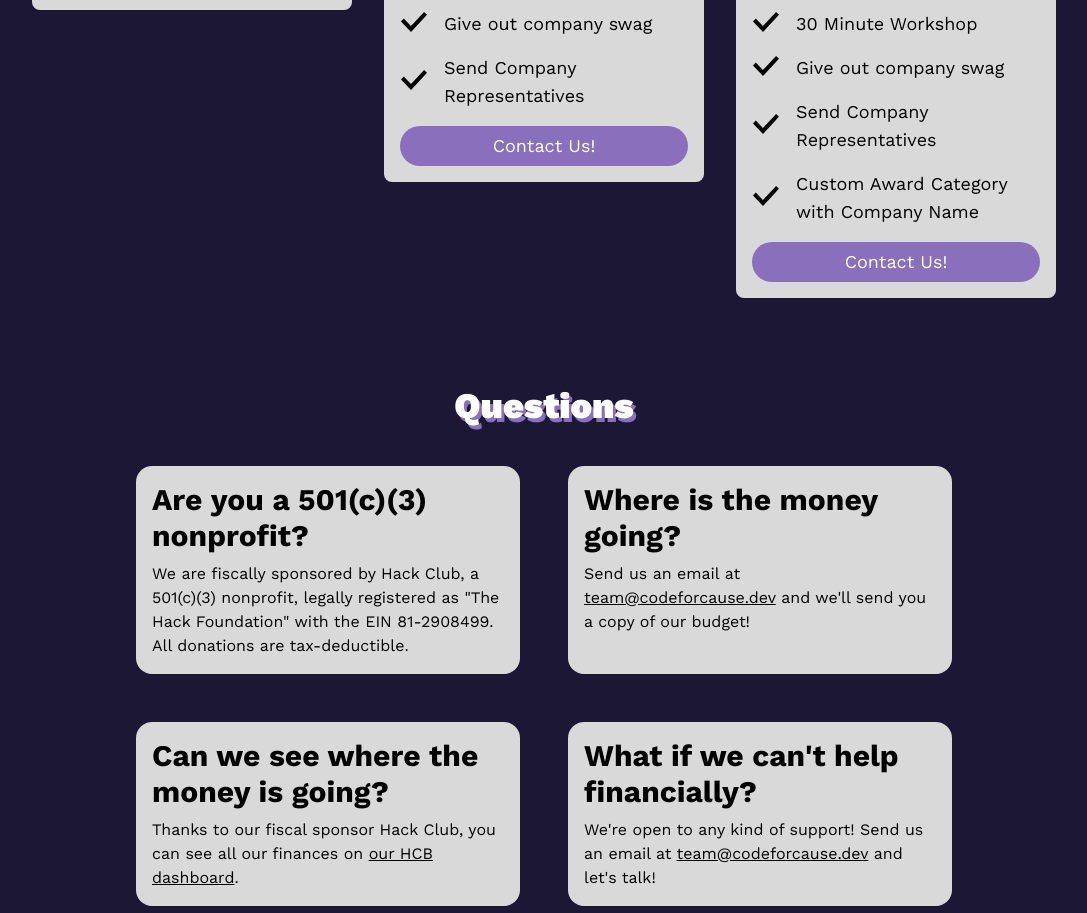
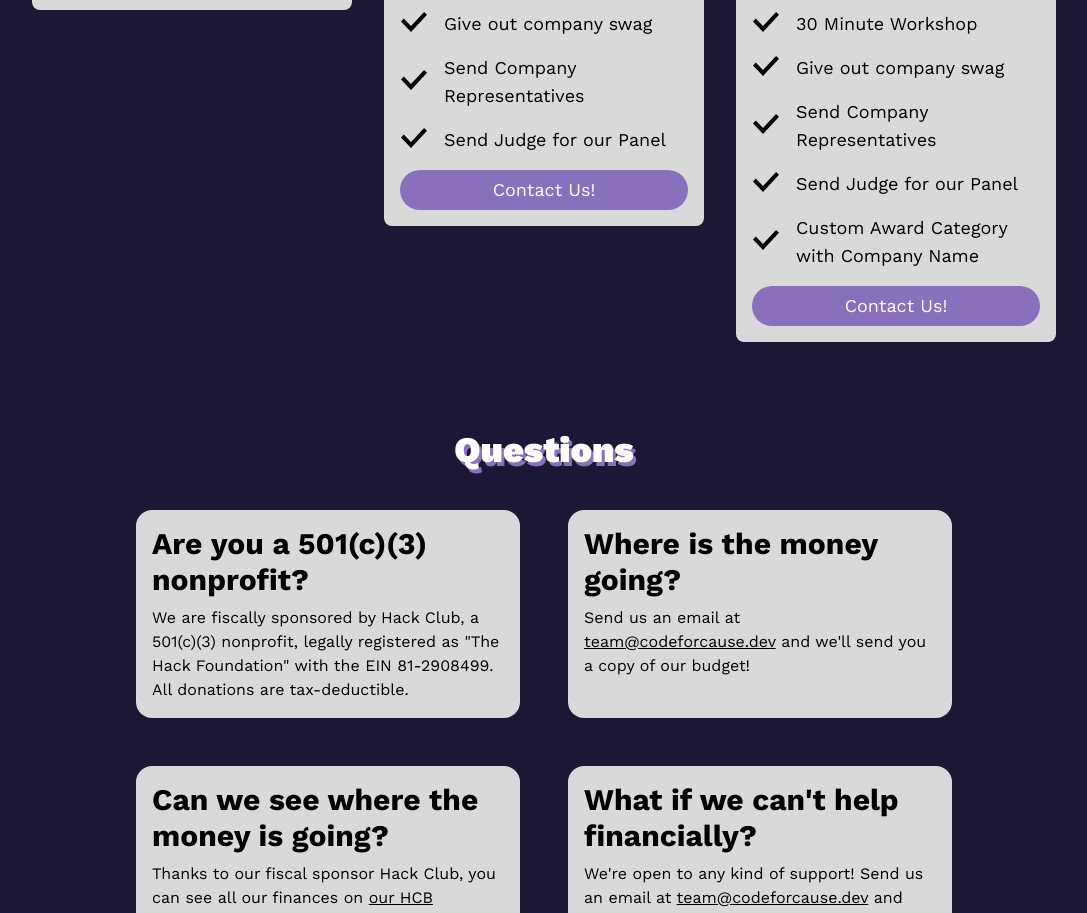
Before and after one commit to bub655/code-for-cause, a Next.js app: page /sponsors in a window 1280 px wide. Shown: the part 1818-2731 px from the top of the page, without its empty margins (96-1183 px from the left). Built offline with nearby package versions, Linux system fonts and the light colour scheme.

Commit message:
send company representatives

```diff
--- a/src/components/SponsorsLandingPage/Tiers.tsx
+++ b/src/components/SponsorsLandingPage/Tiers.tsx
@@ -181,6 +181,18 @@ export const SponsorshipTiers = () => {
 						</svg>
 						<p className="text-lg">Send Company Representatives</p>
 					</div>
+					<div className="flex space-x-4 items-center">
+						<svg
+							xmlns="http://www.w3.org/2000/svg"
+							width="28"
+							height="28"
+							viewBox="0 0 24 28"
+							className="min-w-[28px]"
+						>
+							<path d="M9 22l-10-10.598 2.798-2.859 7.149 7.473 13.144-14.016 2.909 2.806z" />
+						</svg>
+						<p className="text-lg">Send Judge for our Panel</p>
+					</div>
 					<a
 						href="mailto:team@codeforcause.dev"
 						className="text-lg transition w-full flex justify-center items-center h-10 bg-[#896FBC] hover:bg-[#7953C5] text-white px-4 rounded-full"
@@ -302,6 +314,18 @@ export const SponsorshipTiers = () => {
 						>
 							<path d="M9 22l-10-10.598 2.798-2.859 7.149 7.473 13.144-14.016 2.909 2.806z" />
 						</svg>
+						<p className="text-lg">Send Judge for our Panel</p>
+					</div>
+					<div className="flex space-x-4 items-center">
+						<svg
+							xmlns="http://www.w3.org/2000/svg"
+							width="28"
+							height="28"
+							viewBox="0 0 24 28"
+							className="min-w-[28px]"
+						>
+							<path d="M9 22l-10-10.598 2.798-2.859 7.149 7.473 13.144-14.016 2.909 2.806z" />
+						</svg>
 						<p className="text-lg">Custom Award Category with Company Name</p>
 					</div>
 					<a
```
